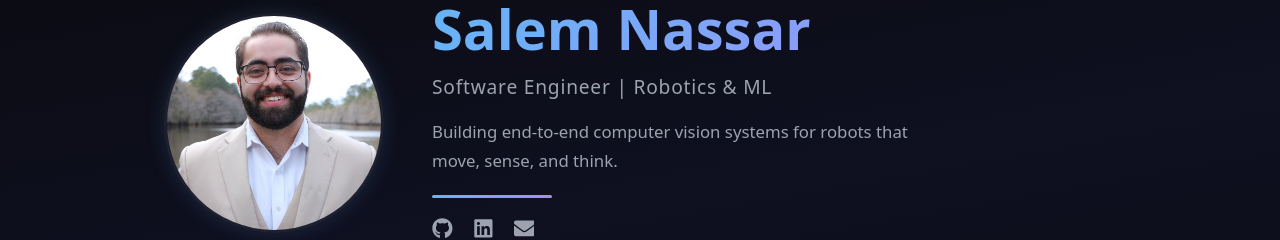
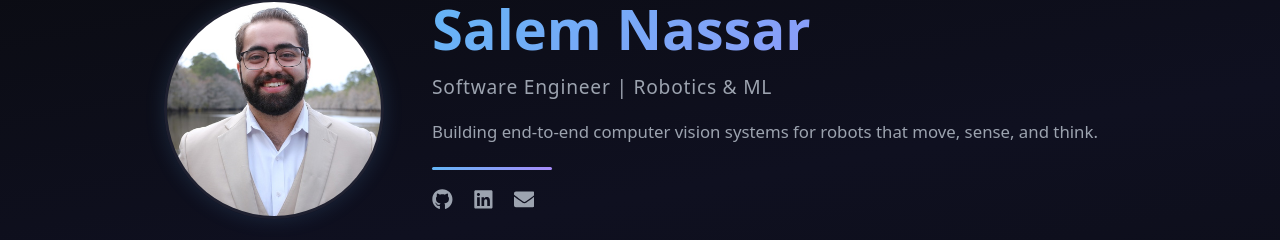
Before and after one commit to Salemmander/Portfolio, a React (Vite) app: page / in a window 1280 px wide. Shown: the part 102-342 px from the top of the page. Built offline with nearby package versions, Linux system fonts and the light colour scheme.

Commit message:
update hero

```diff
--- a/src/App.css
+++ b/src/App.css
@@ -83,7 +83,7 @@
 .hero .tagline {
   font-size: 1.05rem;
   color: var(--text);
-  max-width: 520px;
+
   line-height: 1.7;
 }
 
```
